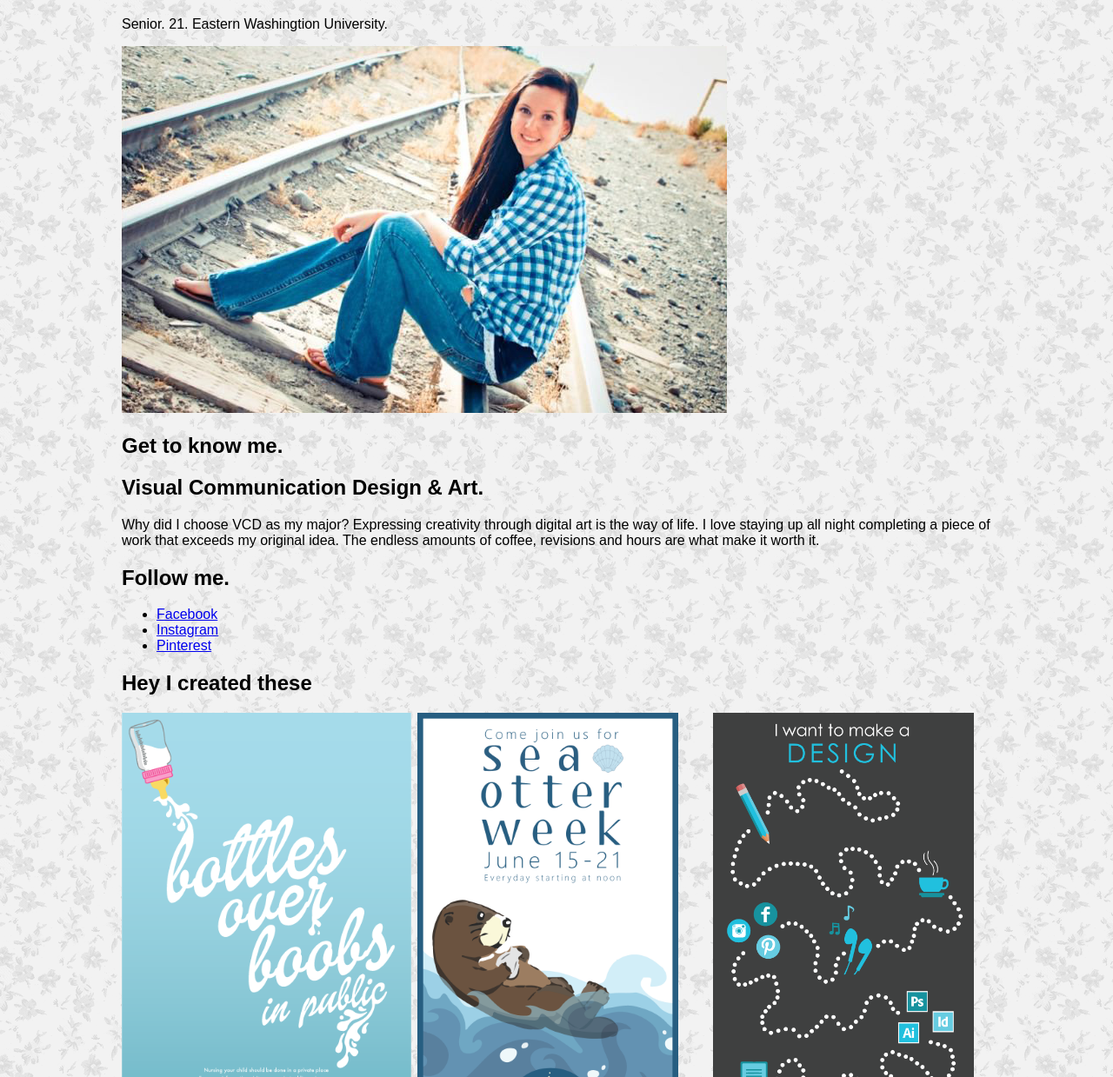
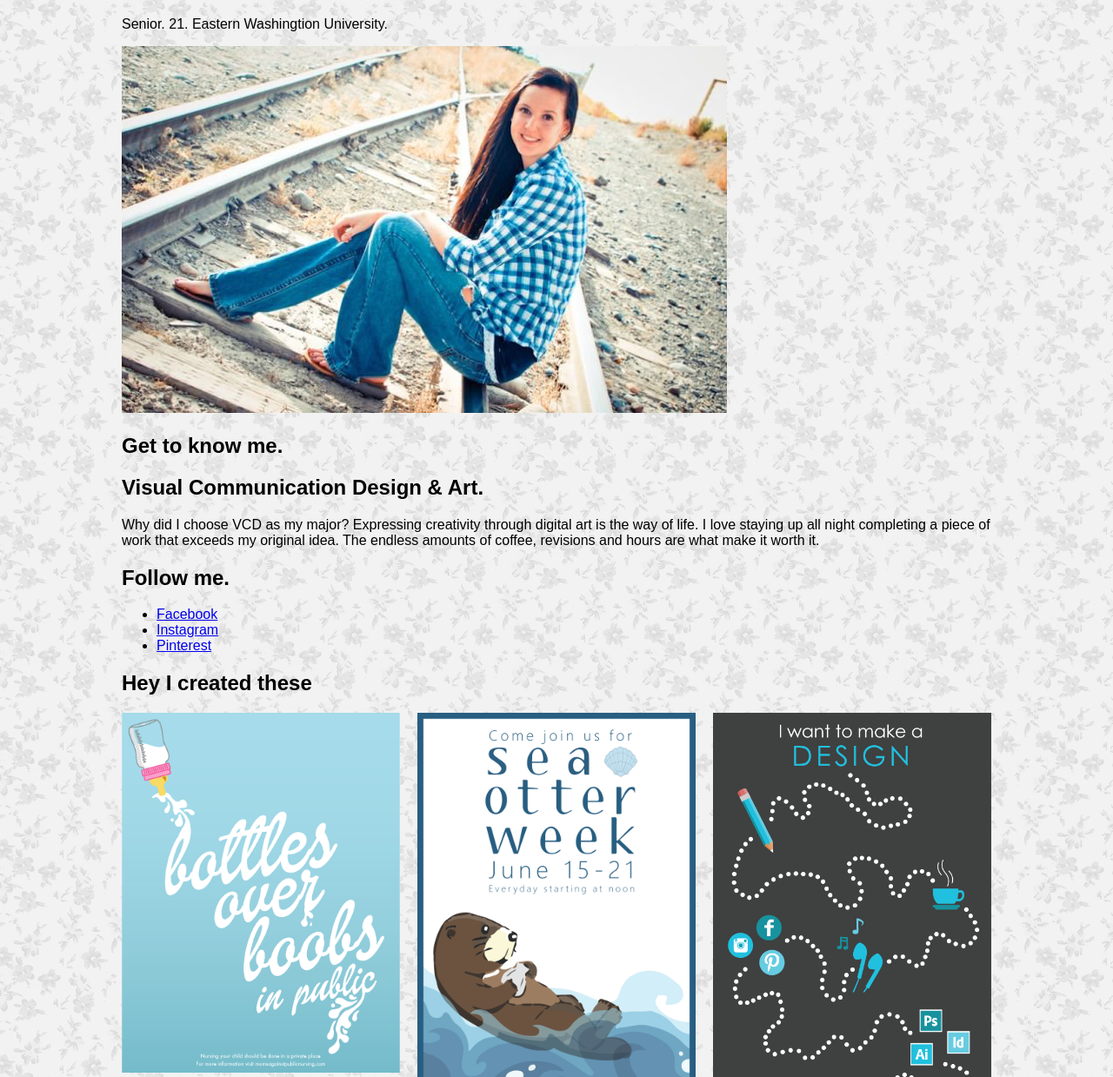
Before and after one commit to rbrent1/p1-bio, a plain HTML site: page index.html in a window 1280 px wide. Shown: the part 61-1300 px from the top of the page at 87% size. Drawn offline with Linux system fonts and the light colour scheme.

Commit message:
Version 17

```diff
--- a/css/styles.css
+++ b/css/styles.css
@@ -5,16 +5,16 @@ h1{
 }
 
 #work img {
-	width: 333px;
+	width: 320px;
 }
 
 #work2 img {
-	width: 300px;
+	width: 320px;
 }
 
 
 #work3 img {
-	width: 300px;
+	width: 320px;
 }
 
 
```
